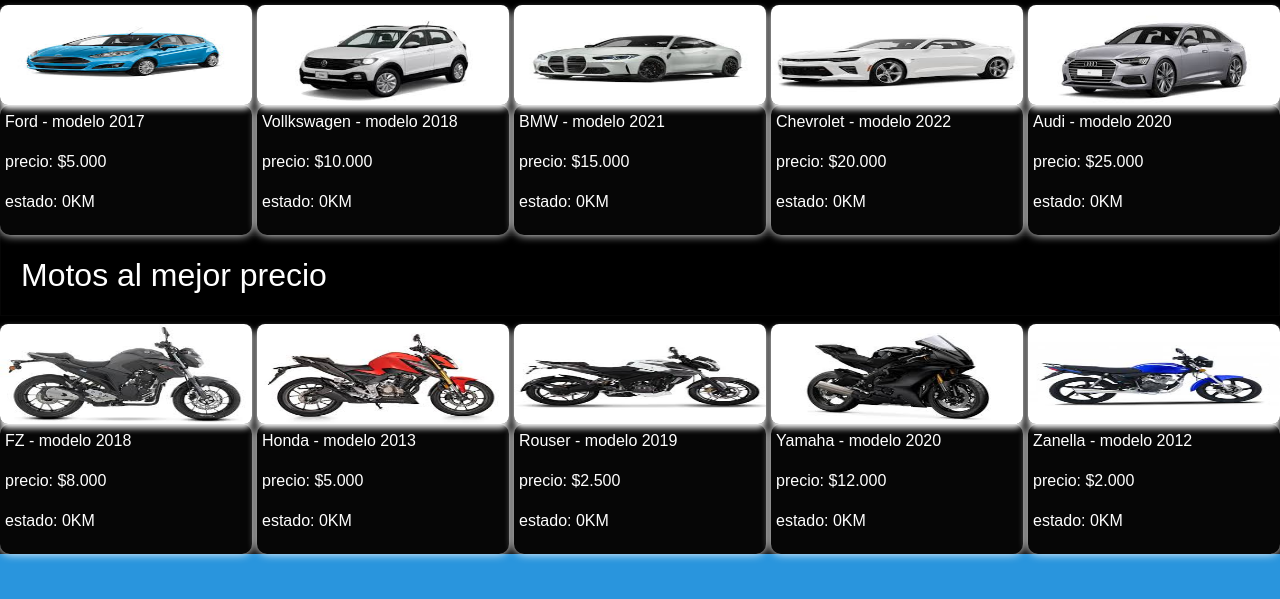
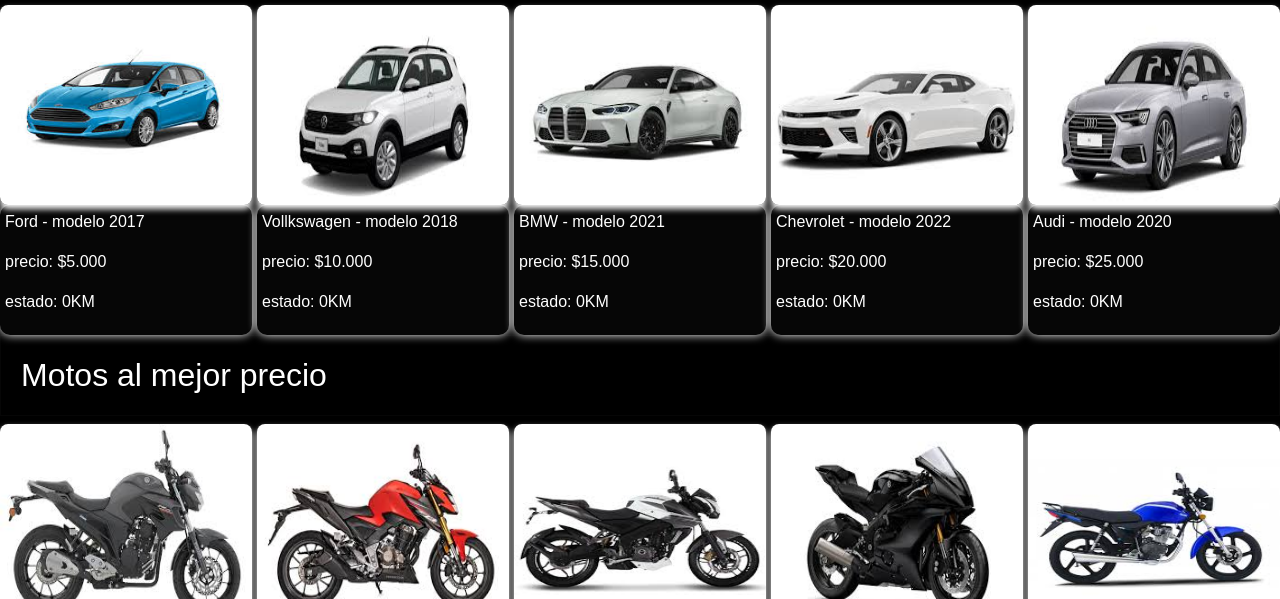
Before and after one commit to DyLyN00/preeentrega2, a website: page paginas/categorias.html in a window 1280 px wide. Shown: the part 199-798 px from the top of the page. Drawn offline with nearby package versions, Linux system fonts and the light colour scheme.

Commit message:
first commit

```diff
--- a/scss/layout/_categorias.scss
+++ b/scss/layout/_categorias.scss
@@ -5,9 +5,9 @@
     border-radius: 10px;
   }
   .photo-card {
-    width: 100%;
-    max-width: 300px;
-    height: 100px;
+    max-width: 100%;
+    width: 300px;
+    height: 200px;
     margin: auto;
     border-radius: 8px;
     overflow: hidden;
--- a/scss/layout/_index.scss
+++ b/scss/layout/_index.scss
@@ -16,8 +16,8 @@
   }
 
   .photo {
-    width: 100%;
-    max-width: 300px;
+    max-width: 100%;
+    width: 300px;
     height: 200px;
     margin: auto;
     border-radius: 8px;
```
Also changed, not shown: css/style.css.
